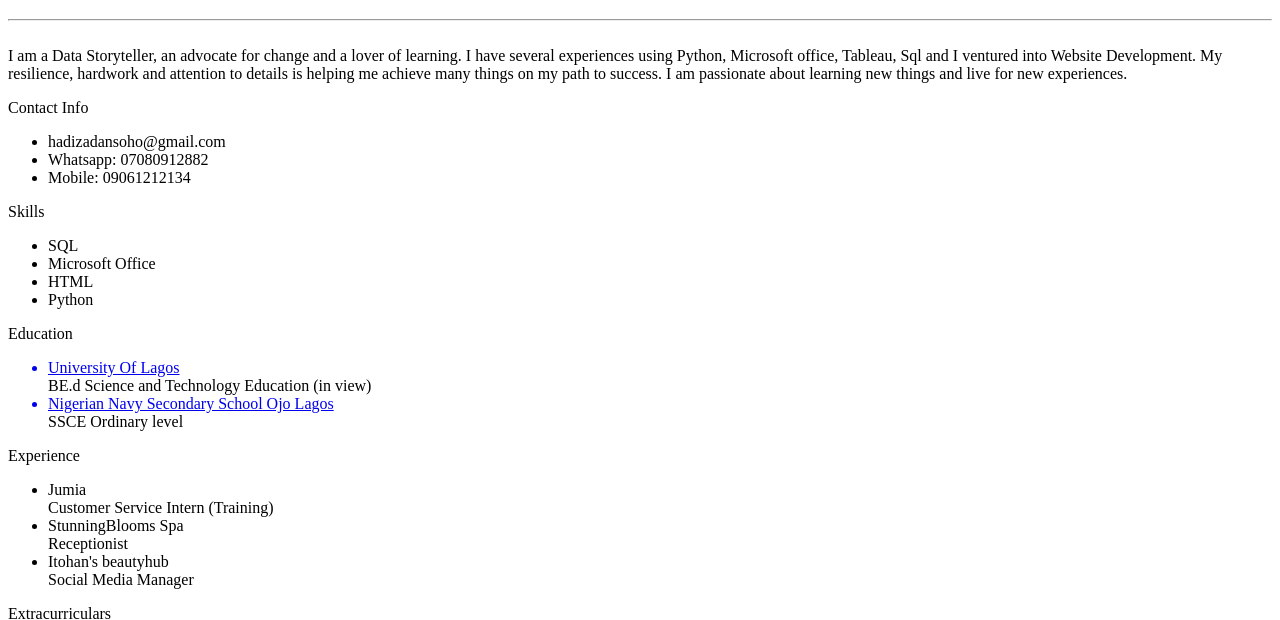
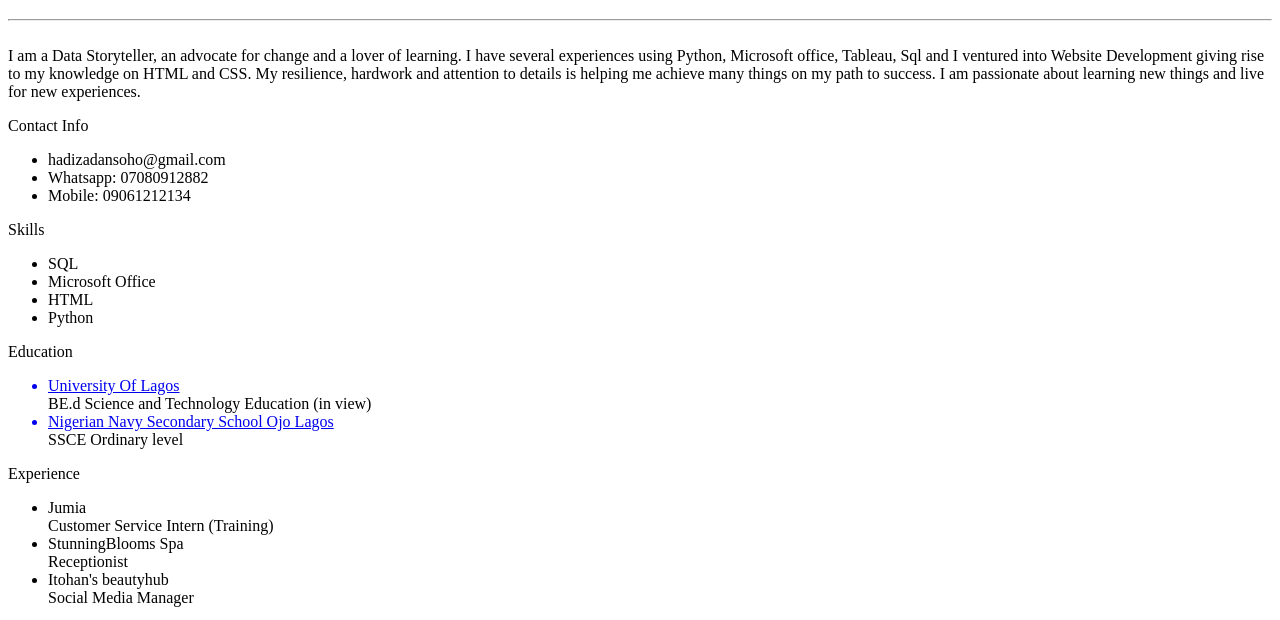
Before and after one commit to dizzyx/dizzyx.github.io, a plain HTML site: page index.html in a window 1280 px wide. Shown: the part 105-725 px from the top of the page. Drawn offline with Linux system fonts and the light colour scheme.

Commit message:
Update index.html

```diff
--- a/index.html
+++ b/index.html
@@ -6,7 +6,8 @@
   <h1>Hadiza Ibrahim</h1>
   <hr />
   <br>
-  <body>I am a Data Storyteller, an advocate for change and a lover of learning. I have several experiences using Python, Microsoft office, Tableau, Sql and I ventured into Website Development.
+  <body>I am a Data Storyteller, an advocate for change and a lover of learning. I have several experiences using Python, Microsoft office, Tableau, Sql and
+   I ventured into Website Development giving rise to my knowledge on HTML and CSS.
    My resilience, hardwork and attention to details is helping me achieve many things on my path to success.
  I am passionate about learning new things and live for new experiences.
 </body>
```
